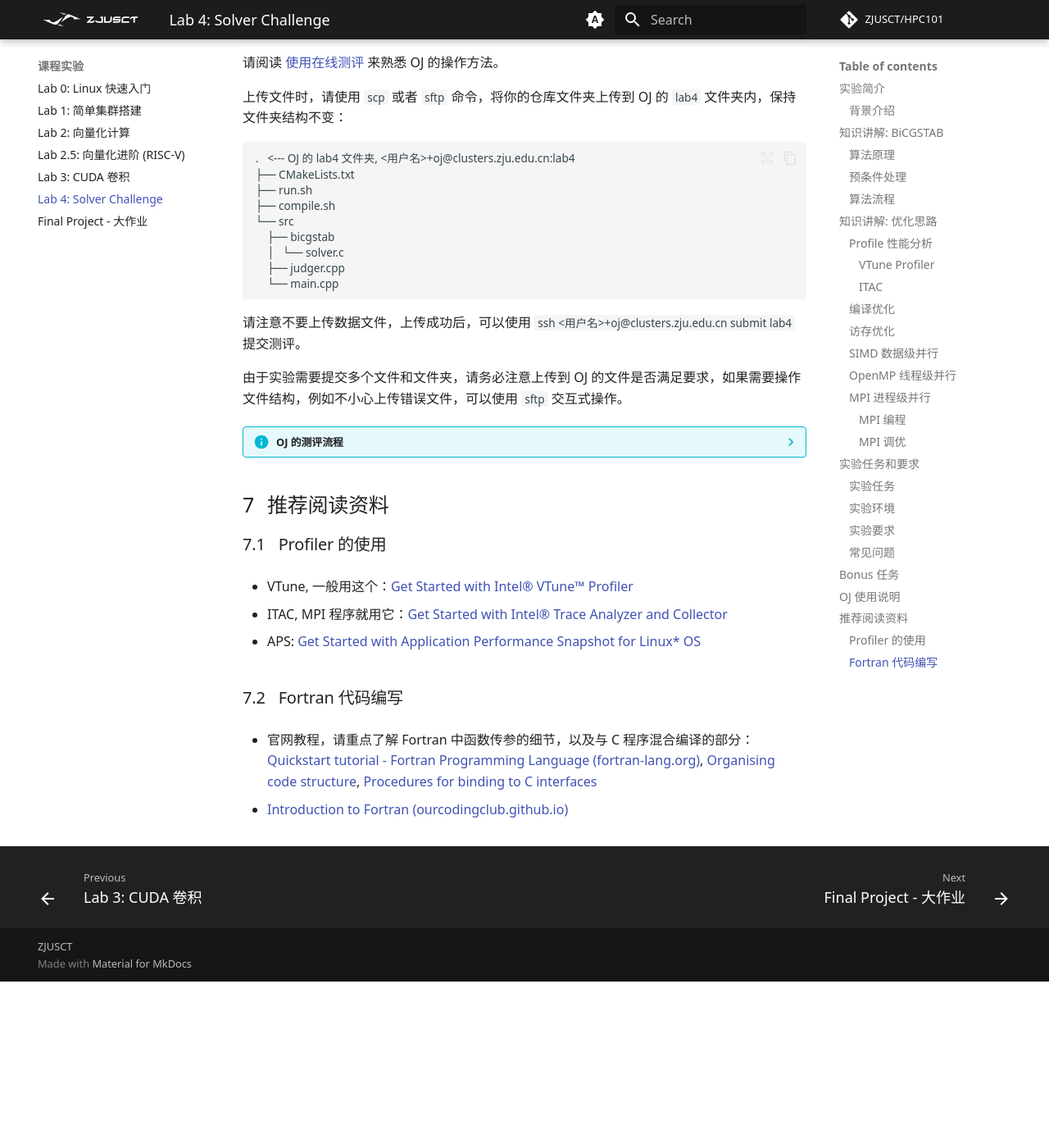
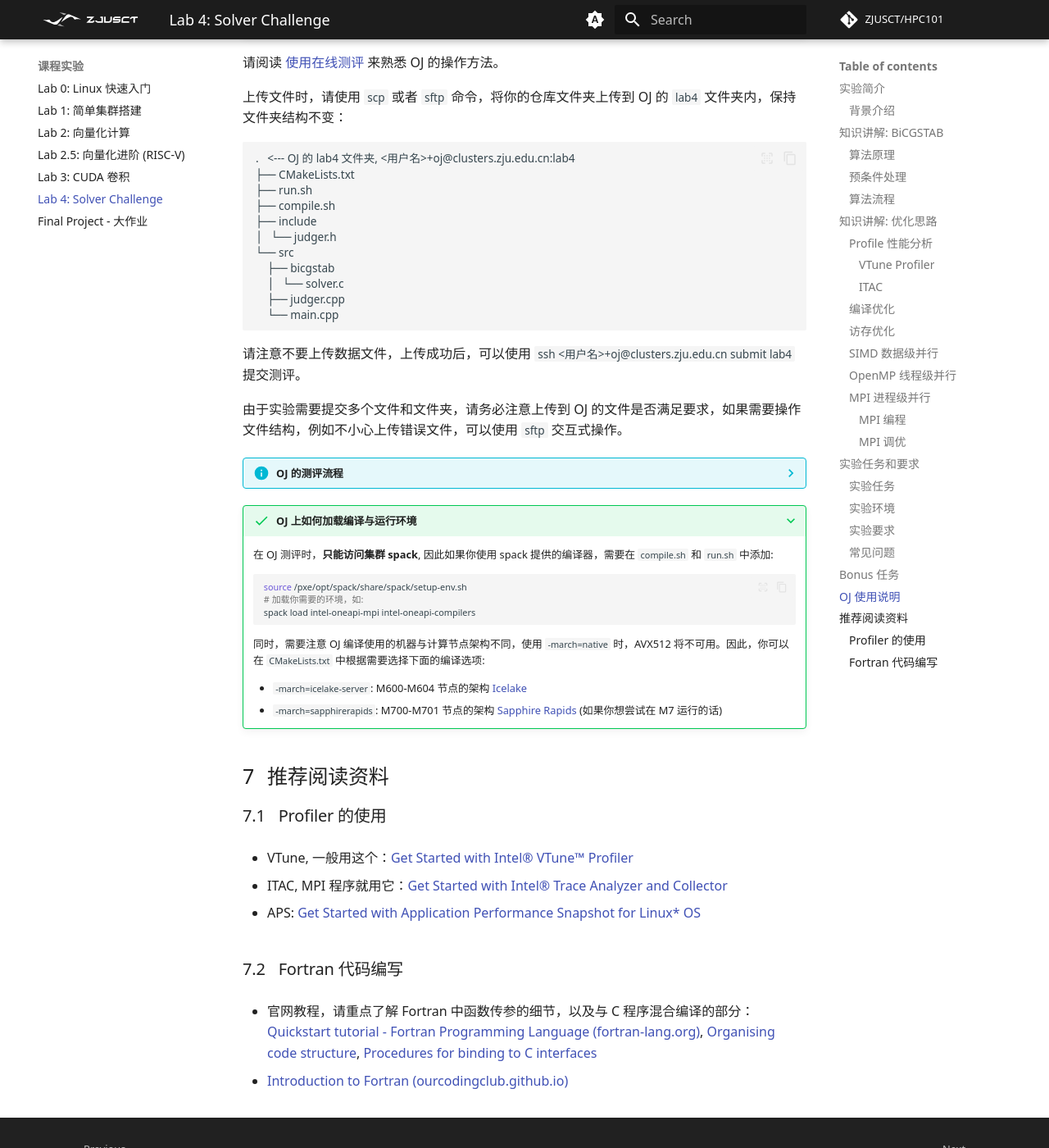
Before and after one commit to wys917/HPC101, an MkDocs documentation site: the page built from docs/lab/Lab4-Solver-Challenge/index.md, in a window 1280 px wide and 1400 px high, scrolled down 22587 px. Shown: the whole window at 82% size. Built offline with MkDocs 1.6.1 and Material for MkDocs 9.7.7, drawn with Linux system fonts in a browser that asks for light colours; some web fonts are replaced; comment, search, counter and statistics services are not loaded; before the commit the page ends 23784 px from its top, so only the background shows below that.

Commit message:
feat: add lab 4 FAQ and OJ tips

````diff
--- a/docs/lab/Lab4-Solver-Challenge/index.md
+++ b/docs/lab/Lab4-Solver-Challenge/index.md
@@ -861,6 +861,8 @@ Bonus 部分完成即有加分 (完成 Bonus 部分实验要求，且能够通
 ├── CMakeLists.txt
 ├── run.sh
 ├── compile.sh
+├── include
+│   └── judger.h
 └── src
     ├── bicgstab
     │   └── solver.c
@@ -896,6 +898,20 @@ Bonus 部分完成即有加分 (完成 Bonus 部分实验要求，且能够通
 
     ![对数计算函数图像](image/log-score.webp)
 
+???+ success "OJ 上如何加载编译与运行环境"
+
+    在 OJ 测评时，**只能访问集群 spack**, 因此如果你使用 spack 提供的编译器，需要在 `compile.sh` 和 `run.sh` 中添加:
+
+    ```bash
+    source /pxe/opt/spack/share/spack/setup-env.sh
+    # 加载你需要的环境，如:
+    spack load intel-oneapi-mpi intel-oneapi-compilers
+    ```
+
+    同时，需要注意 OJ 编译使用的机器与计算节点架构不同，使用 `-march=native` 时，AVX512 将不可用。因此，你可以在 `CMakeLists.txt` 中根据需要选择下面的编译选项:
+
+    - `-march=icelake-server`: M600-M604 节点的架构 [Icelake](https://en.wikipedia.org/wiki/Ice_Lake_(microprocessor)#Ice_Lake-SP_(Xeon_Scalable))
+    - `-march=sapphirerapids`: M700-M701 节点的架构 [Sapphire Rapids](https://en.wikipedia.org/wiki/Sapphire_Rapids) (如果你想尝试在 M7 运行的话)
 
 ## 推荐阅读资料
 
````
